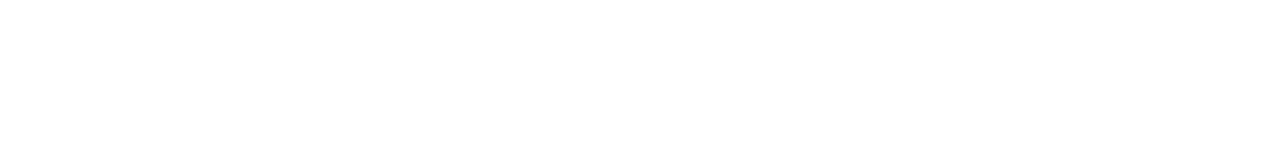
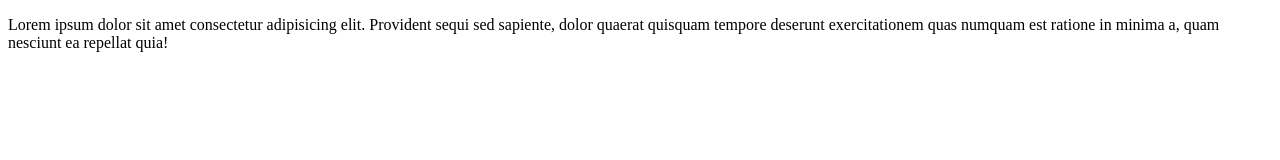
Before and after one commit to Gastonben/git_app, a website: page index.html in a window 1280 px wide. Drawn offline with Linux system fonts and the light colour scheme.

Commit message:
[EDIT:FILE] index.html

```diff
--- a/index.html
+++ b/index.html
@@ -7,6 +7,6 @@
     <title>Document</title>
 </head>
 <body>
-
+    <p>Lorem ipsum dolor sit amet consectetur adipisicing elit. Provident sequi sed sapiente, dolor quaerat quisquam tempore deserunt exercitationem quas numquam est ratione in minima a, quam nesciunt ea repellat quia!</p>
 </body>
 </html>
```
Also changed, not shown: 1 other file.
